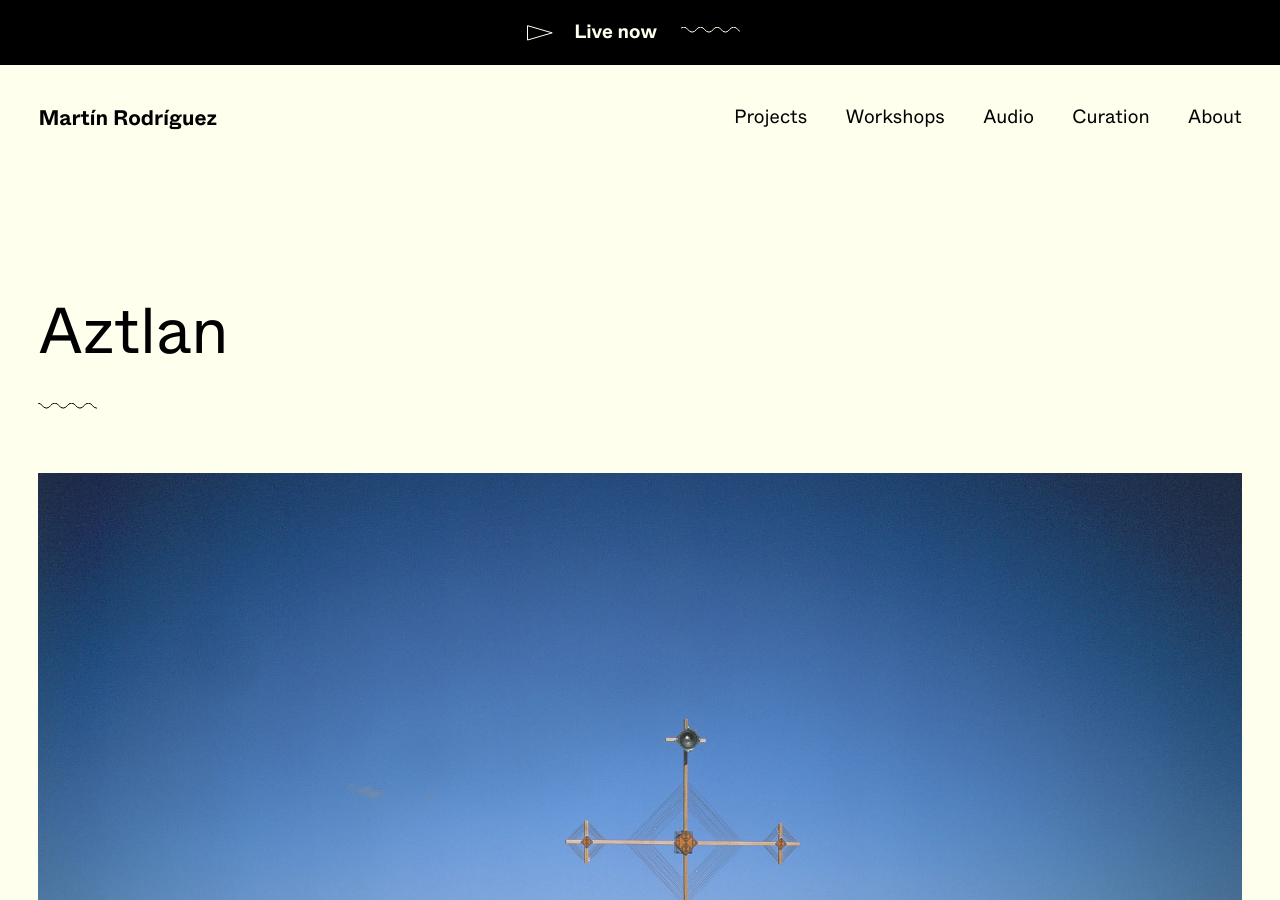
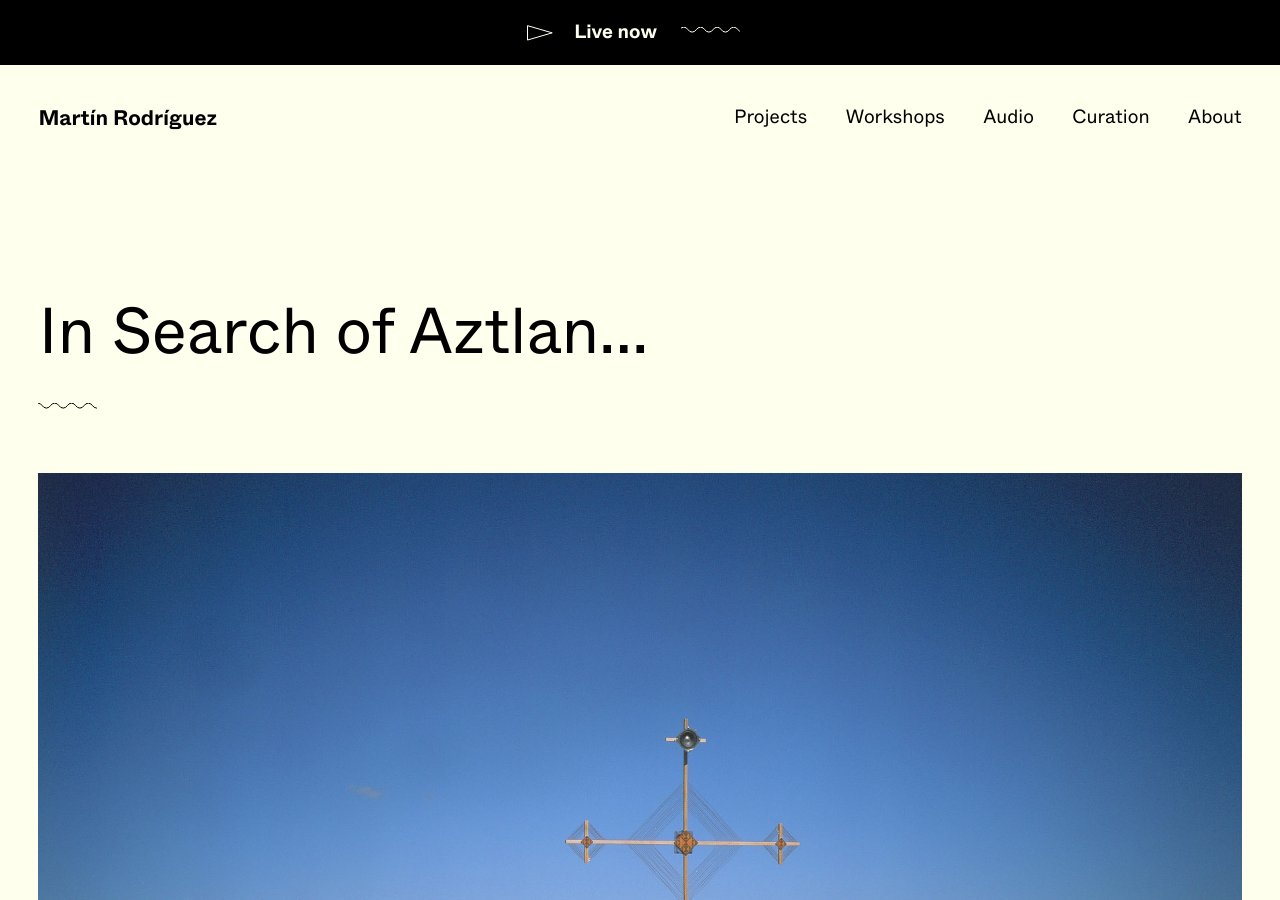
Before and after one commit to etienne/rdzwebsite, a Jekyll site: the page built from _projects/aztlan/index.html, in a window 1280 px wide and 900 px high. Built offline with Jekyll 4.4.1, drawn with Linux system fonts in a browser that asks for light colours.

Commit message:
updated project title of Aztlan

```diff
--- a/_projects/aztlan/index.html
+++ b/_projects/aztlan/index.html
@@ -1,7 +1,7 @@
 ---
 layout: default
-title: Aztlan
-type: Performance
+title: In Search of Aztlan...
+type: Intervention
 date: 2021-02-05
 ---
 
```
